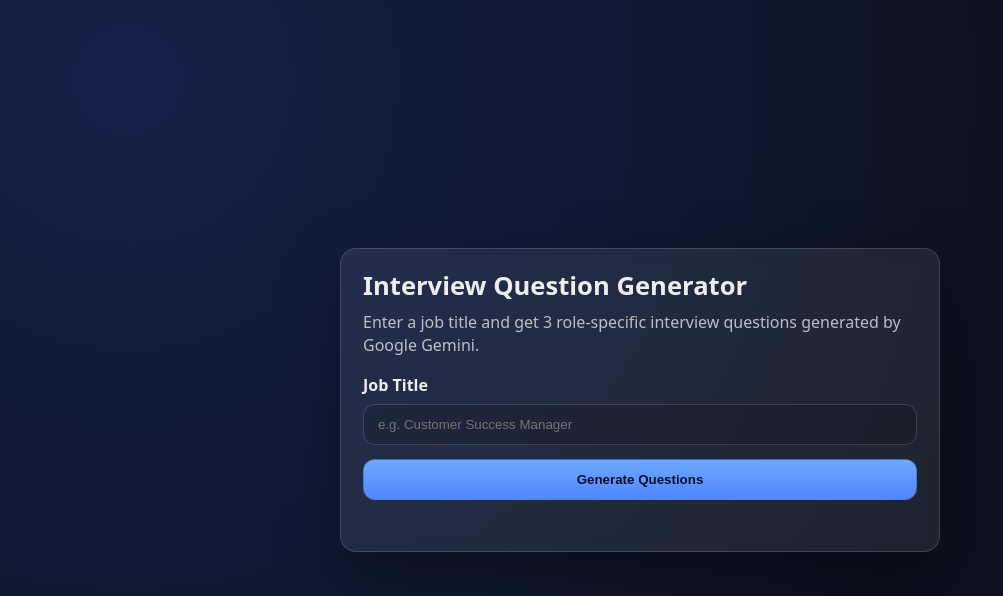
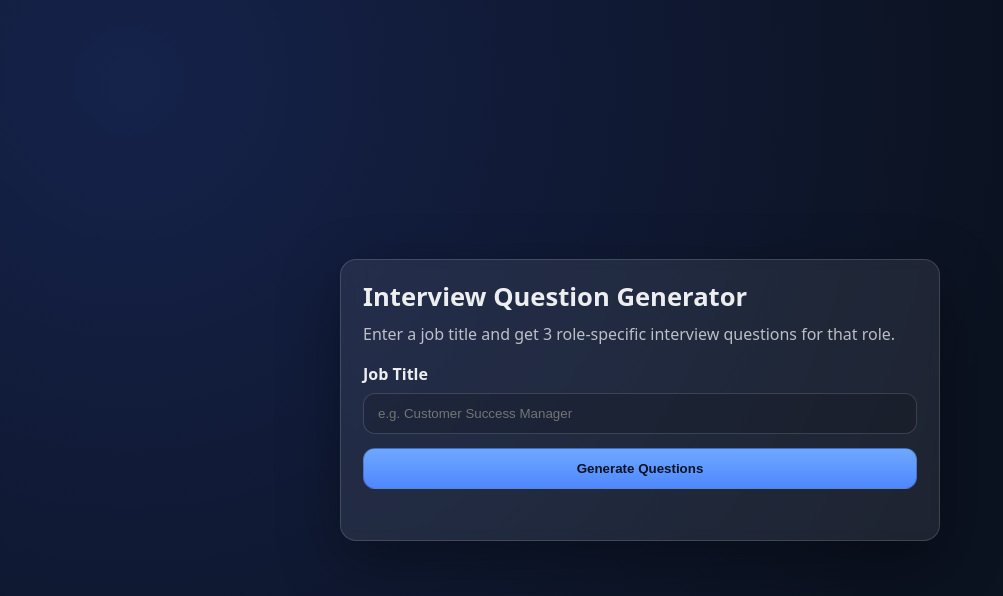
Before and after one commit to Masayaelvin/interview_quiz_generator, a Flask app: page / in a window 1280 px wide. Shown: the top 596 px of the page, without its empty margins (0-1003 px from the left). Run offline with Flask 3, Linux system fonts and the light colour scheme.

Commit message:
UI infor change

```diff
--- a/templates/index.html
+++ b/templates/index.html
@@ -11,7 +11,7 @@
       <header>
         <h1>Interview Question Generator</h1>
         <p>
-          Enter a job title and get 3 role-specific interview questions generated by Google Gemini.
+          Enter a job title and get 3 role-specific interview questions for that role.
         </p>
       </header>
 
@@ -33,7 +33,7 @@
 
         <div id="loaderRow" class="loader-row" aria-live="polite">
           <div class="spinner" aria-hidden="true"></div>
-          <div>Generating questions...</div>
+          <div>Generating questions please wait...</div>
         </div>
       </form>
 
```
